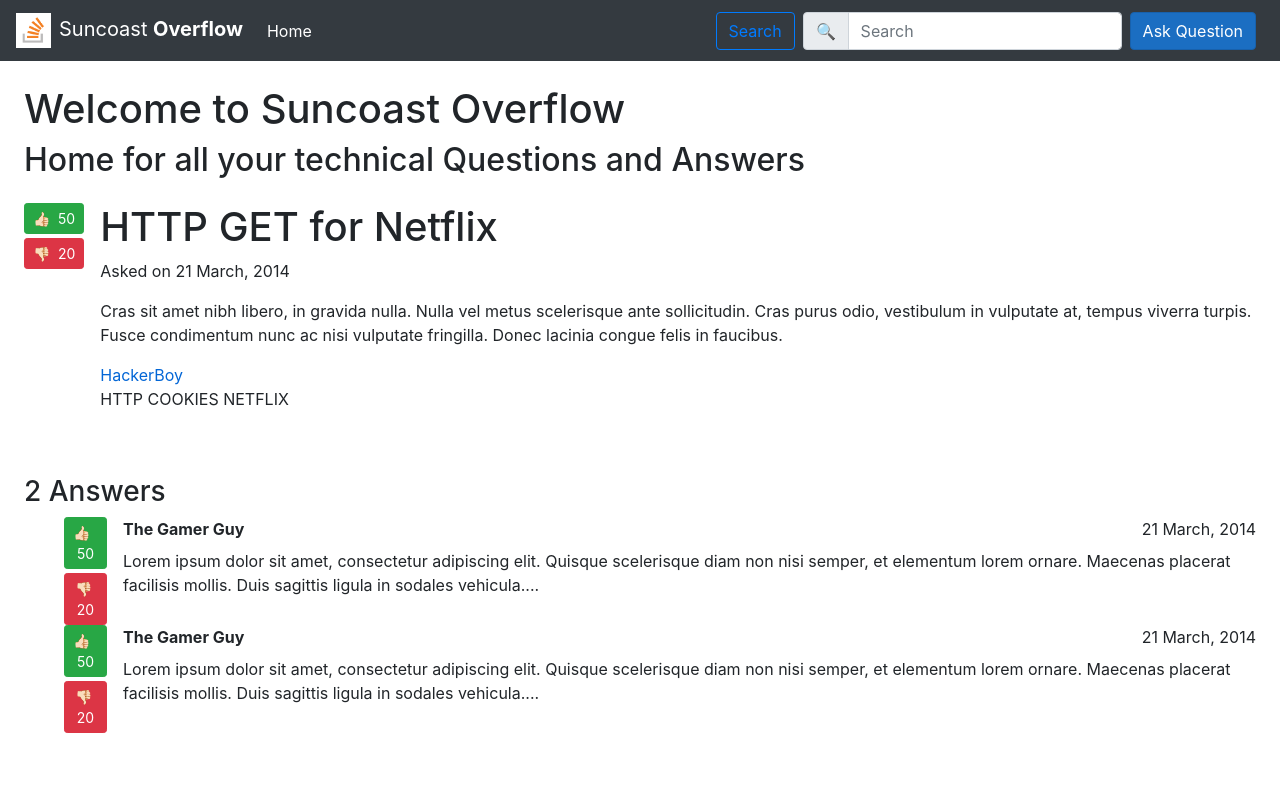
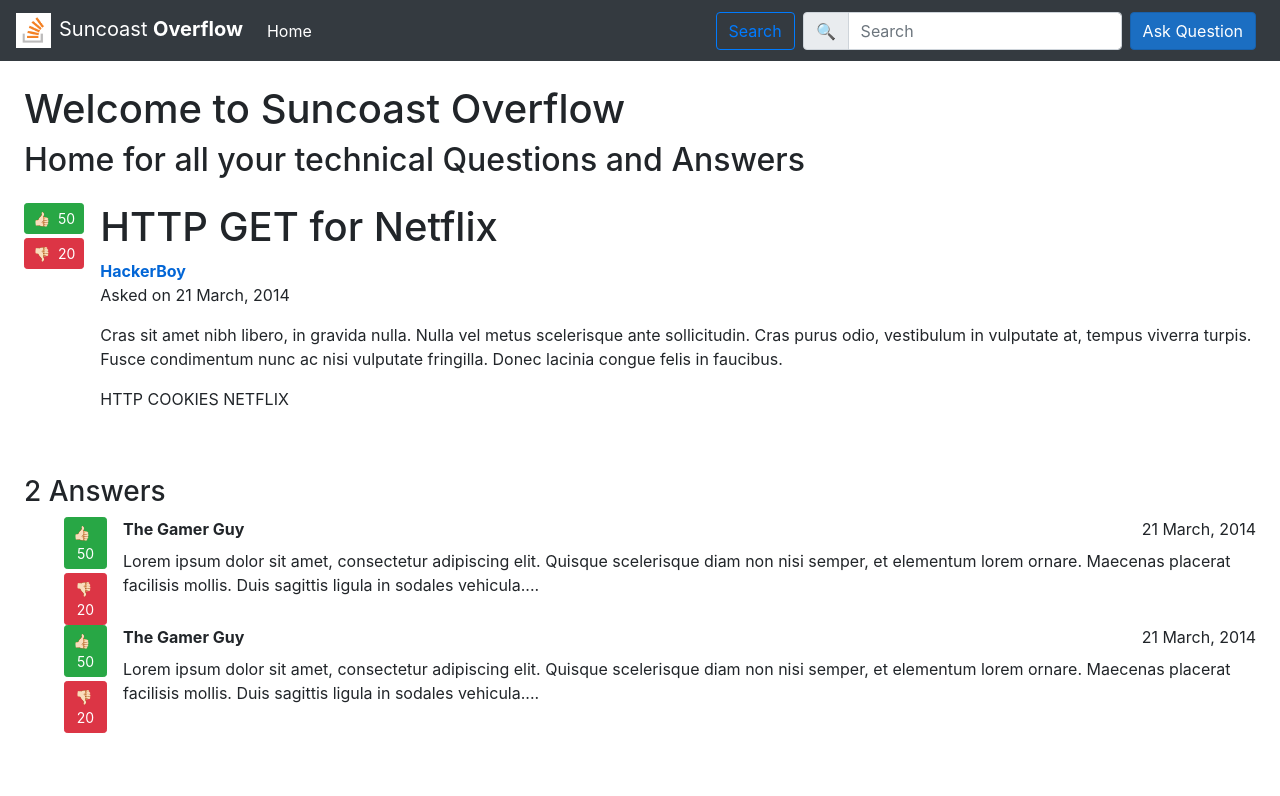
Before and after one commit to Agent-Banks/SuncoastOverflow, a React (Create React App) app in the folder ClientApp/: page /questions/42 in a window 1280 px wide. Shown: the top 796 px of the page. Built offline with nearby package versions, Linux system fonts and the light colour scheme.

Commit message:
added model for a question

```diff
--- a/ClientApp/src/pages/ShowQuestion.jsx
+++ b/ClientApp/src/pages/ShowQuestion.jsx
@@ -25,6 +25,9 @@ export function ShowQuestion() {
         </div>
         <div className="media-body">
           <h1 className="mt-0">HTTP GET for Netflix</h1>
+          <Link to="user/HackerBoy">
+            <strong>HackerBoy</strong>
+          </Link>
           <p> Asked on 21 March, 2014 </p>
           <p>
             {' '}
@@ -33,7 +36,6 @@ export function ShowQuestion() {
             vulputate at, tempus viverra turpis. Fusce condimentum nunc ac nisi
             vulputate fringilla. Donec lacinia congue felis in faucibus.
           </p>
-          <Link to="user/HackerBoy">HackerBoy</Link>
           <p>HTTP COOKIES NETFLIX</p>
         </div>
       </div>
```
Also changed, not shown: 1 other file (tests, documents, lock files or other folders).
